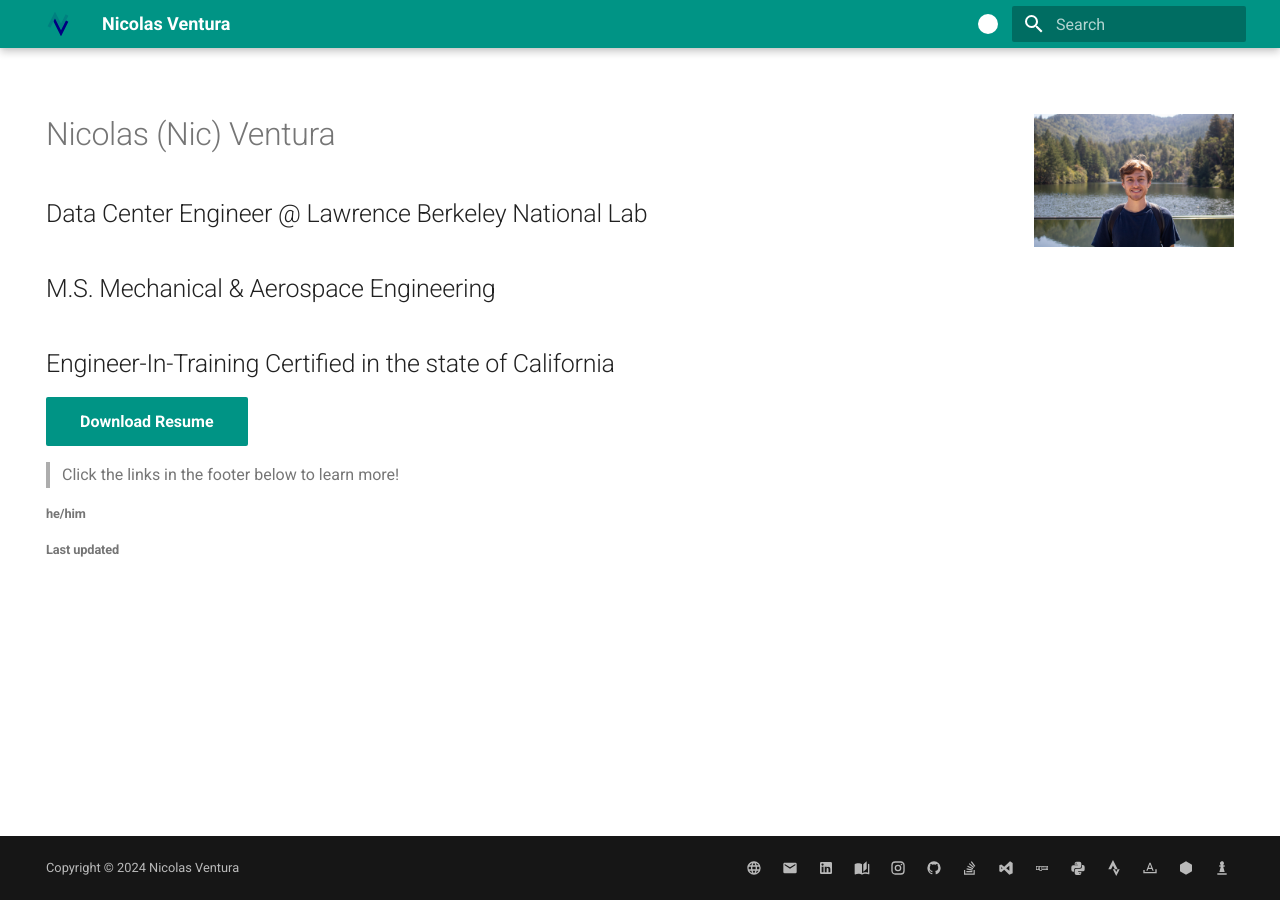
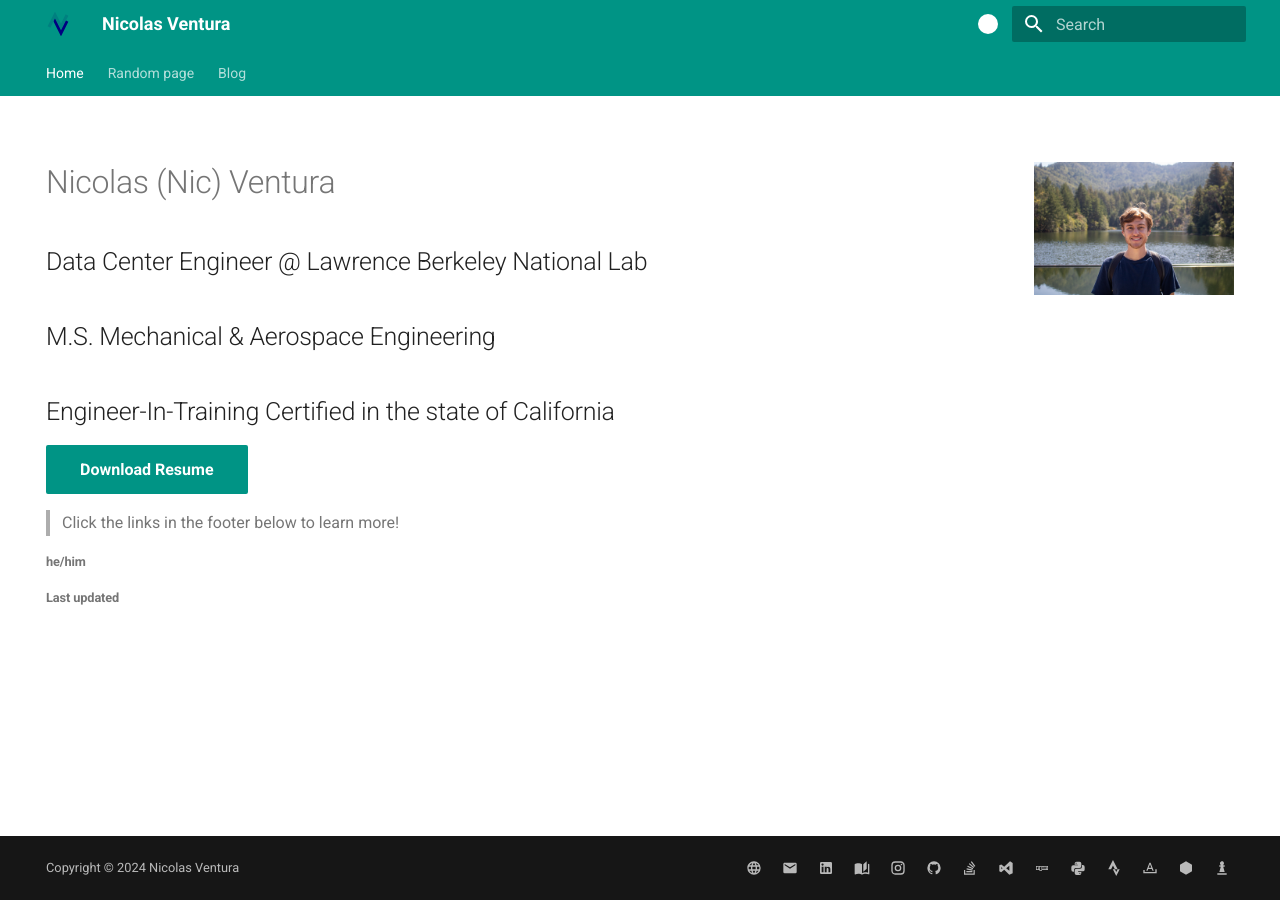
Before and after one commit to nicfv/Me, an MkDocs documentation site: the page built from docs/index.md, in a window 1280 px wide. Built offline with MkDocs 1.6.1 and Material for MkDocs 9.7.7, drawn with Linux system fonts in a browser that asks for light colours.

Commit message:
Revert config, but try to see what happens if I just add a random extra page

```diff
--- a/mkdocs.yml
+++ b/mkdocs.yml
@@ -6,8 +6,8 @@ theme:
   features:
     - navigation.sections
     - navigation.top
-    # - navigation.indexes
-    # - navigation.tabs
+    - navigation.indexes
+    - navigation.tabs
     - search.suggest
     - search.highlight
     - search.share
```
Also changed, not shown: docs/random-page.md (added, +1 -0 lines).
